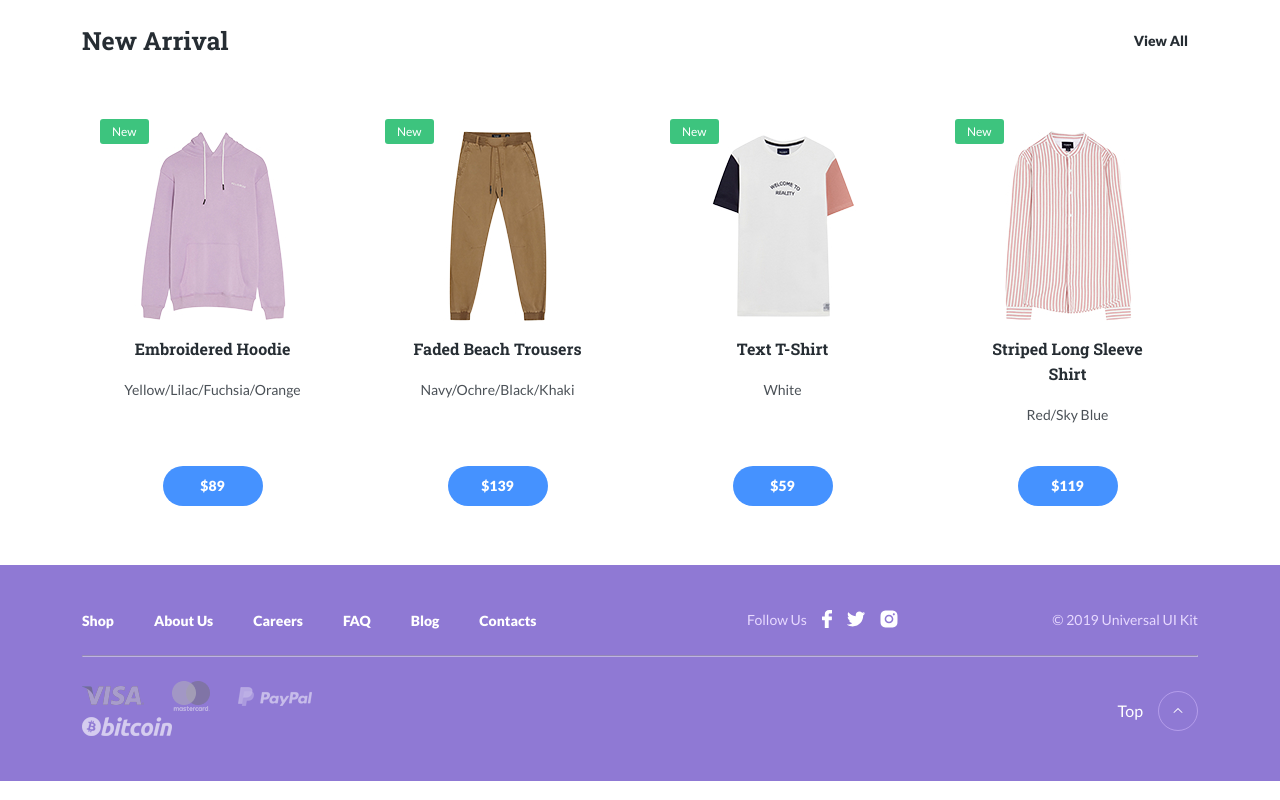
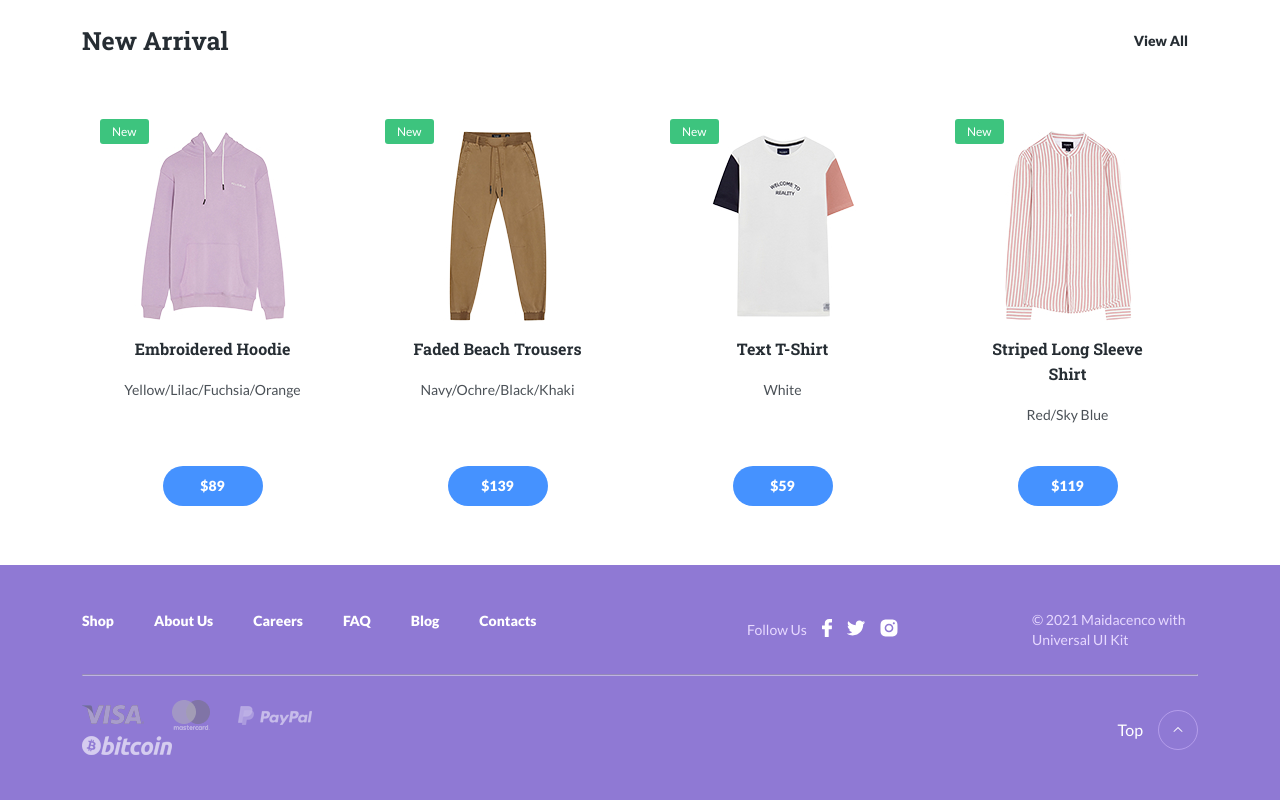
Before and after one commit to maidacencoanastasia/maidacencoanastasia.github.io, a plain HTML site: page index.html in a window 1280 px wide. Shown: the part 1493-2293 px from the top of the page. Drawn offline with Linux system fonts and the light colour scheme.

Commit message:
Update index.html

```diff
--- a/index.html
+++ b/index.html
@@ -518,7 +518,7 @@
 				</div>
 				<!-- /.col-3 -->
 				<div class="col-xl-2 col-lg-3 d-flex justify-content-lg-end mt-4 mt-lg-0">
-					<span class="footer-text">© 2019 Universal UI Kit</span>
+					<span class="footer-text">© 2021 Maidacenco with Universal UI Kit</span>
 				</div>
 				<!-- /.col-2 -->
 			</div>
```
